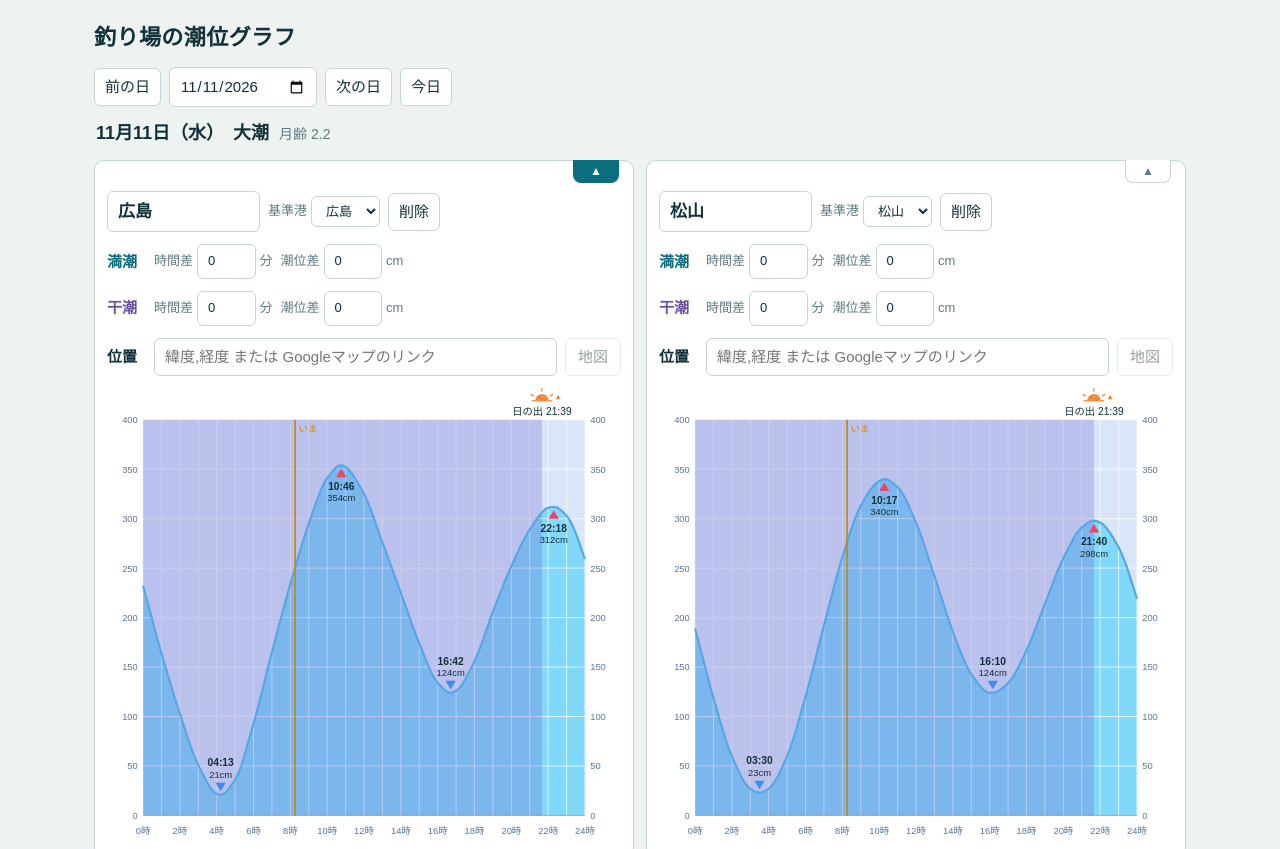
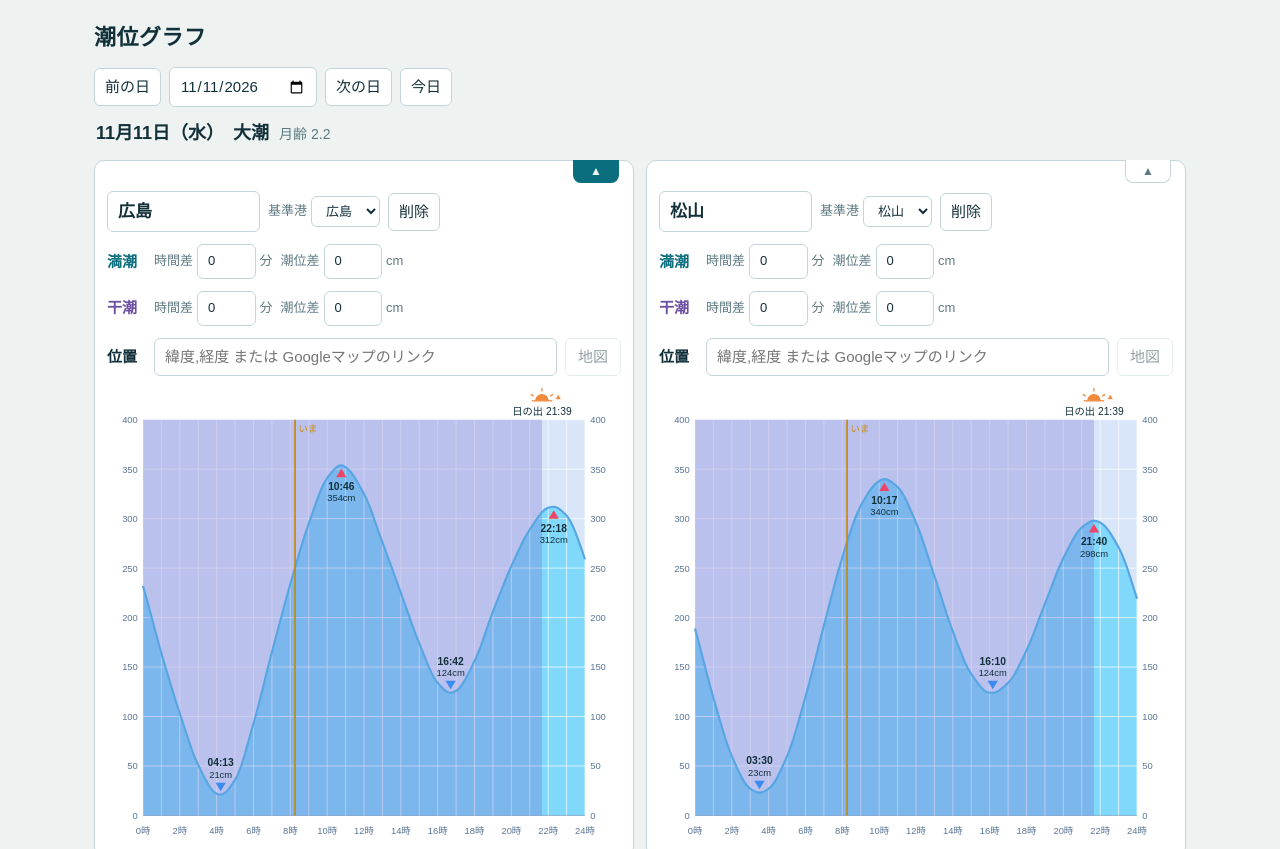
Before and after one commit to ujina/tide, a plain HTML site: page index.html in a window 1280 px wide. Shown: the top 849 px of the page. Drawn offline with Linux system fonts and the light colour scheme.

Commit message:
Update index.html

```diff
--- a/index.html
+++ b/index.html
@@ -46,7 +46,7 @@ a{color:var(--acc)}
 </head>
 <body>
 <main>
-<h1>釣り場の潮位グラフ</h1>
+<h1>潮位グラフ</h1>
 <div class="bar">
 <button id="prev" aria-label="前の日">前の日</button>
 <input type="date" id="date" aria-label="日付">
```
